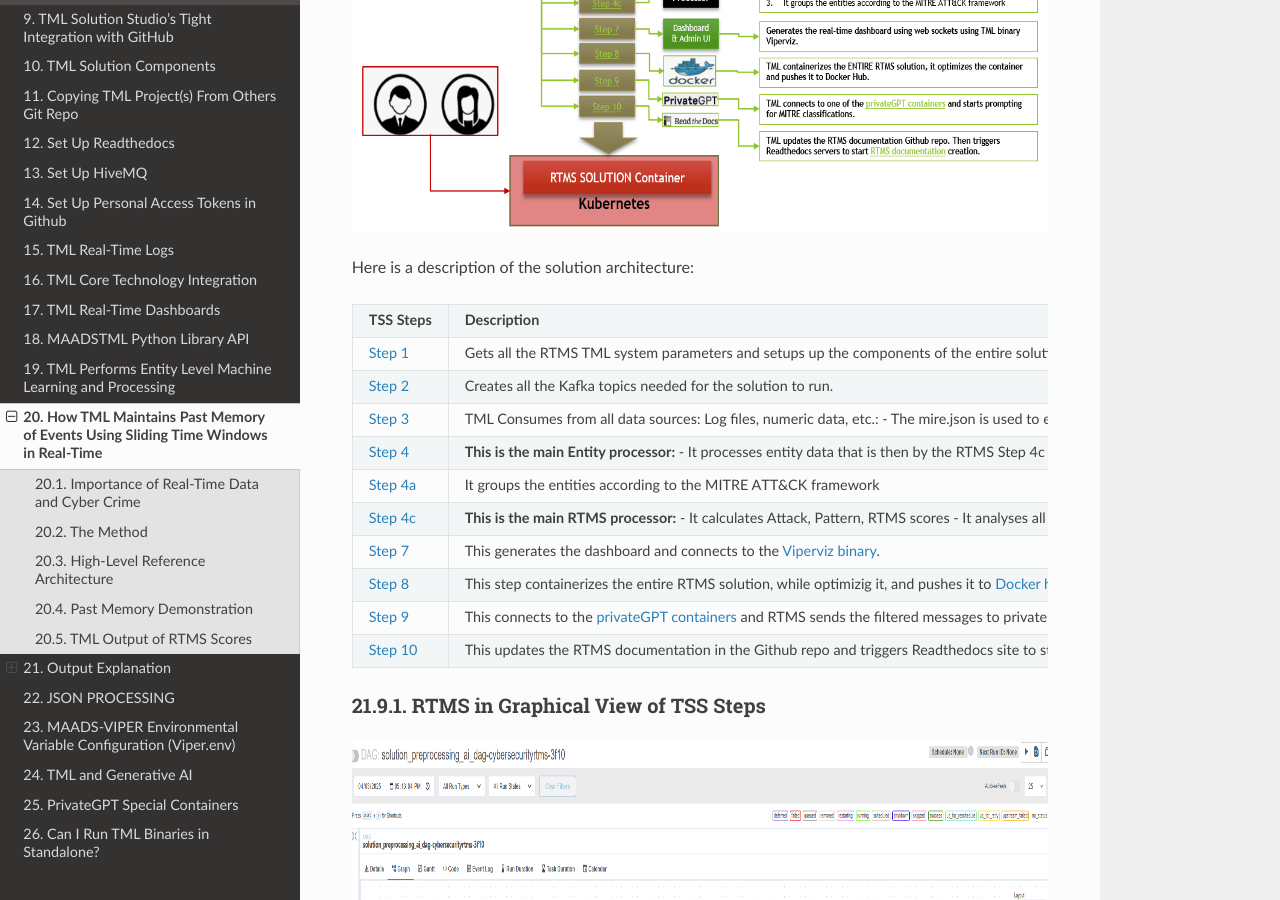
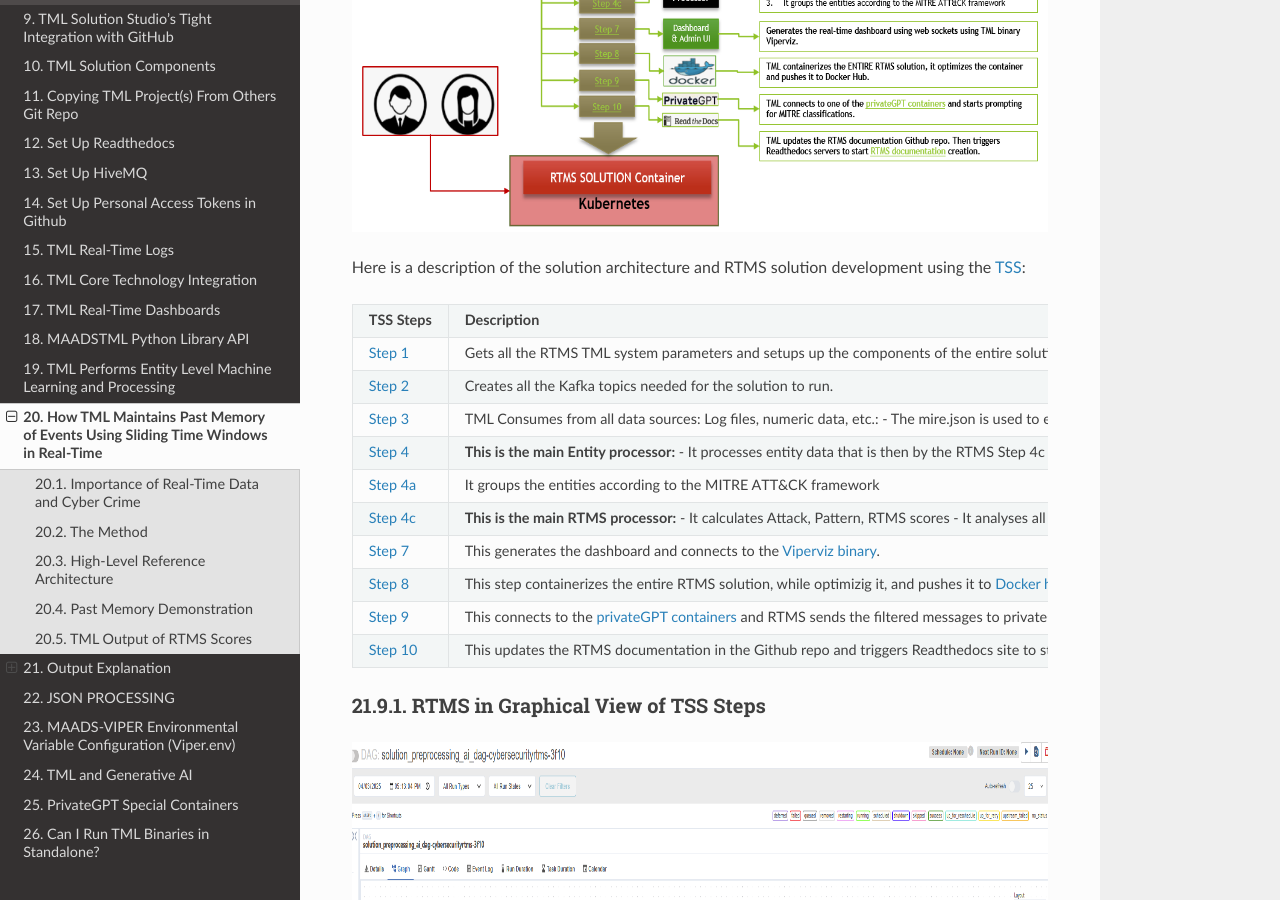
Before and after one commit to smaurice101/readthedocs, a Sphinx documentation site: the page built from docs/source/rtms.rst, in a window 1280 px wide and 900 px high, scrolled down 18952 px. Built offline with Sphinx 7.4.7 and the Read the Docs theme 3.1.0, drawn with Linux system fonts in a browser that asks for light colours; some of the changed text lies outside the part shown.

Commit message:
Update rtms.rst

```diff
--- a/docs/source/rtms.rst
+++ b/docs/source/rtms.rst
@@ -632,7 +632,7 @@
 .. figure:: rtmsarch.png
    :scale: 70%
 
-Here is a description of the solution architecture:
+Here is a description of the solution architecture and RTMS solution development using the `TSS <https://tml.readthedocs.io/en/latest/docker.html#tml-solution-studio-tss-container>`_:
 
 .. list-table::
 
```
